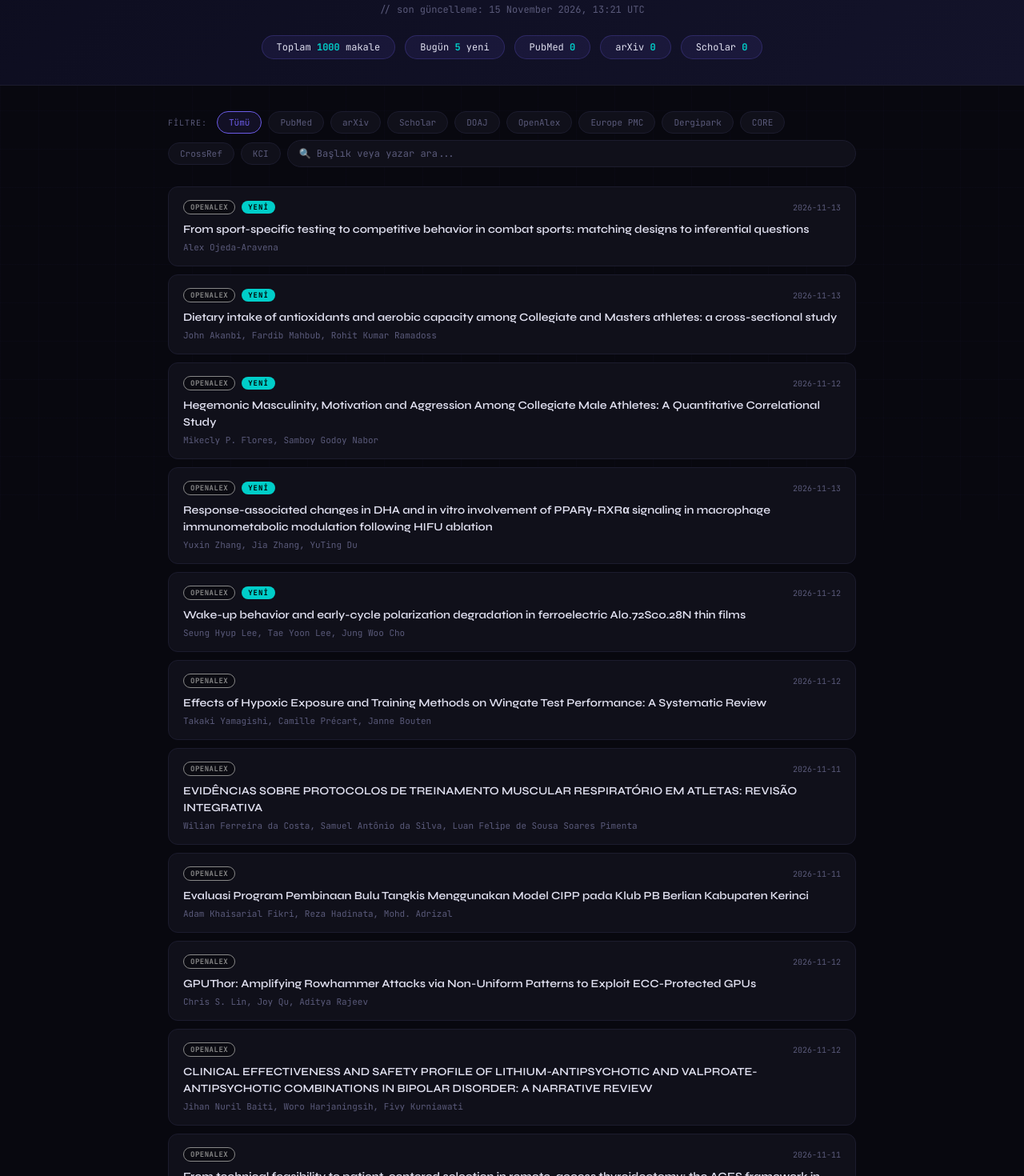
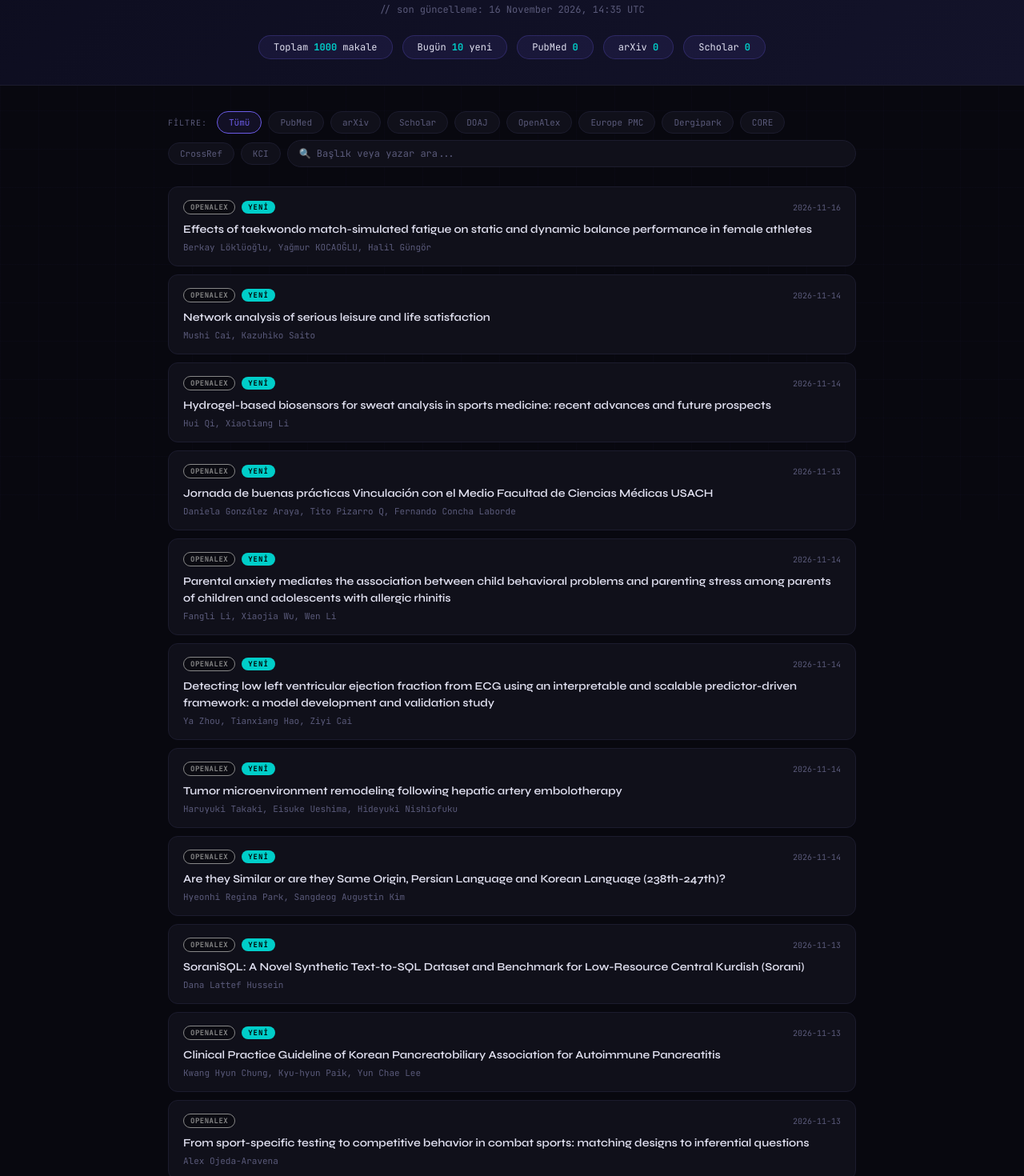
Before and after one commit to tekhanspor/makale, a plain HTML site: page docs/index.html in a window 1280 px wide. Shown: the part 150-1620 px from the top of the page at 80% size. Drawn offline with Linux system fonts and the light colour scheme.

Commit message:
🔬 Günlük tarama: 2026-11-16

```diff
--- a/docs/index.html
+++ b/docs/index.html
@@ -256,10 +256,10 @@
 <div class="hero">
   <div class="hero-icon">🥋</div>
   <h1>Taekwondo <span>Makale Takip</span></h1>
-  <div class="hero-sub">// son güncelleme: 15 November 2026, 13:21 UTC</div>
+  <div class="hero-sub">// son güncelleme: 16 November 2026, 14:35 UTC</div>
   <div class="stats-row">
     <div class="stat">Toplam <b>1000</b> makale</div>
-    <div class="stat">Bugün <b>5</b> yeni</div>
+    <div class="stat">Bugün <b>10</b> yeni</div>
     <div class="stat">PubMed <b>0</b></div>
     <div class="stat">arXiv <b>0</b></div>
     <div class="stat">Scholar <b>0</b></div>
@@ -286,12 +286,112 @@
 
   <div class="papers-grid" id="papersGrid">
 
-        <a class="paper-card" href="https://doi.org/10.3389/fphys.2026.2005041" target="_blank" rel="noopener" data-source="openalex">
+        <a class="paper-card" href="https://doi.org/10.1186/s13102-026-02249-9" target="_blank" rel="noopener" data-source="openalex">
+          <div class="paper-top">
+            <span class="badge" style="background:rgba(0,0,0,0.3);border:1px solid #888;color:#888">OpenAlex</span>
+            <span class="new-badge">YENİ</span>
+            <span class="paper-date">2026-11-16</span>
+          </div>
+          <div class="paper-title">Effects of taekwondo match-simulated fatigue on static and dynamic balance performance in female athletes</div>
+          <div class="paper-authors">Berkay Löklüoğlu, Yağmur KOCAOĞLU, Halil Güngör</div>
+        </a>
+
+        <a class="paper-card" href="https://doi.org/10.1057/s41599-026-09568-9" target="_blank" rel="noopener" data-source="openalex">
+          <div class="paper-top">
+            <span class="badge" style="background:rgba(0,0,0,0.3);border:1px solid #888;color:#888">OpenAlex</span>
+            <span class="new-badge">YENİ</span>
+            <span class="paper-date">2026-11-14</span>
+          </div>
+          <div class="paper-title">Network analysis of serious leisure and life satisfaction</div>
+          <div class="paper-authors">Mushi Cai, Kazuhiko Saito</div>
+        </a>
+
+        <a class="paper-card" href="https://doi.org/10.1080/15685551.2026.2763899" target="_blank" rel="noopener" data-source="openalex">
+          <div class="paper-top">
+            <span class="badge" style="background:rgba(0,0,0,0.3);border:1px solid #888;color:#888">OpenAlex</span>
+            <span class="new-badge">YENİ</span>
+            <span class="paper-date">2026-11-14</span>
+          </div>
+          <div class="paper-title">Hydrogel-based biosensors for sweat analysis in sports medicine: recent advances and future prospects</div>
+          <div class="paper-authors">Hui Qi, Xiaoliang Li</div>
+        </a>
+
+        <a class="paper-card" href="https://doi.org/10.35588/rutvol3n1exp3" target="_blank" rel="noopener" data-source="openalex">
           <div class="paper-top">
             <span class="badge" style="background:rgba(0,0,0,0.3);border:1px solid #888;color:#888">OpenAlex</span>
             <span class="new-badge">YENİ</span>
             <span class="paper-date">2026-11-13</span>
           </div>
+          <div class="paper-title">Jornada de buenas prácticas Vinculación con el Medio Facultad de Ciencias Médicas USACH</div>
+          <div class="paper-authors">Daniela González Araya, Tito Pizarro Q, Fernando Concha Laborde</div>
+        </a>
+
+        <a class="paper-card" href="https://doi.org/10.1038/s41598-026-79730-5" target="_blank" rel="noopener" data-source="openalex">
+          <div class="paper-top">
+            <span class="badge" style="background:rgba(0,0,0,0.3);border:1px solid #888;color:#888">OpenAlex</span>
+            <span class="new-badge">YENİ</span>
+            <span class="paper-date">2026-11-14</span>
+          </div>
+          <div class="paper-title">Parental anxiety mediates the association between child behavioral problems and parenting stress among parents of children and adolescents with allergic rhinitis</div>
+          <div class="paper-authors">Fangli Li, Xiaojia Wu, Wen Li</div>
+        </a>
+
+        <a class="paper-card" href="https://doi.org/10.1016/j.eclinm.2026.104331" target="_blank" rel="noopener" data-source="openalex">
+          <div class="paper-top">
+            <span class="badge" style="background:rgba(0,0,0,0.3);border:1px solid #888;color:#888">OpenAlex</span>
+            <span class="new-badge">YENİ</span>
+            <span class="paper-date">2026-11-14</span>
+          </div>
+          <div class="paper-title">Detecting low left ventricular ejection fraction from ECG using an interpretable and scalable predictor-driven framework: a model development and validation study</div>
+          <div class="paper-authors">Ya Zhou, Tianxiang Hao, Ziyi Cai</div>
+        </a>
+
+        <a class="paper-card" href="https://doi.org/10.1007/s11604-026-02121-3" target="_blank" rel="noopener" data-source="openalex">
+          <div class="paper-top">
+            <span class="badge" style="background:rgba(0,0,0,0.3);border:1px solid #888;color:#888">OpenAlex</span>
+            <span class="new-badge">YENİ</span>
+            <span class="paper-date">2026-11-14</span>
+          </div>
+          <div class="paper-title">Tumor microenvironment remodeling following hepatic artery embolotherapy</div>
+          <div class="paper-authors">Haruyuki Takaki, Eisuke Ueshima, Hideyuki Nishiofuku</div>
+        </a>
+
+        <a class="paper-card" href="https://doi.org/10.36346/sarjhss.2026.v08i06.005" target="_blank" rel="noopener" data-source="openalex">
+          <div class="paper-top">
+            <span class="badge" style="background:rgba(0,0,0,0.3);border:1px solid #888;color:#888">OpenAlex</span>
+            <span class="new-badge">YENİ</span>
+            <span class="paper-date">2026-11-14</span>
+          </div>
+          <div class="paper-title">Are they Similar or are they Same Origin, Persian Language and Korean Language (238th-247th)?</div>
+          <div class="paper-authors">Hyeonhi Regina Park, Sangdeog Augustin Kim</div>
+        </a>
+
+        <a class="paper-card" href="https://doi.org/10.21203/rs.3.rs-11715844/v1" target="_blank" rel="noopener" data-source="openalex">
+          <div class="paper-top">
+            <span class="badge" style="background:rgba(0,0,0,0.3);border:1px solid #888;color:#888">OpenAlex</span>
+            <span class="new-badge">YENİ</span>
+            <span class="paper-date">2026-11-13</span>
+          </div>
+          <div class="paper-title">SoraniSQL: A Novel Synthetic Text-to-SQL Dataset and Benchmark for Low-Resource Central Kurdish (Sorani)</div>
+          <div class="paper-authors">Dana Lattef Hussein</div>
+        </a>
+
+        <a class="paper-card" href="https://doi.org/10.5009/gnl260481" target="_blank" rel="noopener" data-source="openalex">
+          <div class="paper-top">
+            <span class="badge" style="background:rgba(0,0,0,0.3);border:1px solid #888;color:#888">OpenAlex</span>
+            <span class="new-badge">YENİ</span>
+            <span class="paper-date">2026-11-13</span>
+          </div>
+          <div class="paper-title">Clinical Practice Guideline of Korean Pancreatobiliary Association for Autoimmune Pancreatitis</div>
+          <div class="paper-authors">Kwang Hyun Chung, Kyu-hyun Paik, Yun Chae Lee</div>
+        </a>
+
+        <a class="paper-card" href="https://doi.org/10.3389/fphys.2026.2005041" target="_blank" rel="noopener" data-source="openalex">
+          <div class="paper-top">
+            <span class="badge" style="background:rgba(0,0,0,0.3);border:1px solid #888;color:#888">OpenAlex</span>
+
+            <span class="paper-date">2026-11-13</span>
+          </div>
           <div class="paper-title">From sport-specific testing to competitive behavior in combat sports: matching designs to inferential questions</div>
           <div class="paper-authors">Alex Ojeda-Aravena</div>
         </a>
@@ -299,7 +399,7 @@
         <a class="paper-card" href="https://doi.org/10.3389/fnut.2026.1924633" target="_blank" rel="noopener" data-source="openalex">
           <div class="paper-top">
             <span class="badge" style="background:rgba(0,0,0,0.3);border:1px solid #888;color:#888">OpenAlex</span>
-            <span class="new-badge">YENİ</span>
+
             <span class="paper-date">2026-11-13</span>
           </div>
           <div class="paper-title">Dietary intake of antioxidants and aerobic capacity among Collegiate and Masters athletes: a cross-sectional study</div>
@@ -309,7 +409,7 @@
         <a class="paper-card" href="https://doi.org/10.47191/ijmra/v9-i11-15" target="_blank" rel="noopener" data-source="openalex">
           <div class="paper-top">
             <span class="badge" style="background:rgba(0,0,0,0.3);border:1px solid #888;color:#888">OpenAlex</span>
-            <span class="new-badge">YENİ</span>
+
             <span class="paper-date">2026-11-12</span>
           </div>
           <div class="paper-title">Hegemonic Masculinity, Motivation and Aggression Among Collegiate Male Athletes: A Quantitative Correlational Study</div>
@@ -319,7 +419,7 @@
         <a class="paper-card" href="https://doi.org/10.3389/fimmu.2026.1982681" target="_blank" rel="noopener" data-source="openalex">
           <div class="paper-top">
             <span class="badge" style="background:rgba(0,0,0,0.3);border:1px solid #888;color:#888">OpenAlex</span>
-            <span class="new-badge">YENİ</span>
+
             <span class="paper-date">2026-11-13</span>
           </div>
           <div class="paper-title">Response-associated changes in DHA and in vitro involvement of PPARγ-RXRα signaling in macrophage immunometabolic modulation following HIFU ablation</div>
@@ -329,7 +429,7 @@
         <a class="paper-card" href="https://doi.org/10.1063/5.0345710" target="_blank" rel="noopener" data-source="openalex">
           <div class="paper-top">
             <span class="badge" style="background:rgba(0,0,0,0.3);border:1px solid #888;color:#888">OpenAlex</span>
-            <span class="new-badge">YENİ</span>
+
             <span class="paper-date">2026-11-12</span>
           </div>
           <div class="paper-title">Wake-up behavior and early-cycle polarization degradation in ferroelectric Al0.72Sc0.28N thin films</div>
@@ -2184,106 +2284,6 @@
           </div>
           <div class="paper-title">The role of core stability training in improving balance and poomsae technique quality in taekwondo poomsae athletes with neuromuscular control deficits with trunk involvement: a randomized controlled trial</div>
           <div class="paper-authors">Mehrdad Mohammadzadeh, Parisa Sedaghati</div>
-        </a>
-
-        <a class="paper-card" href="https://doi.org/10.1038/s41598-026-75692-w" target="_blank" rel="noopener" data-source="openalex">
-          <div class="paper-top">
-            <span class="badge" style="background:rgba(0,0,0,0.3);border:1px solid #888;color:#888">OpenAlex</span>
-
-            <span class="paper-date">2026-10-13</span>
-          </div>
-          <div class="paper-title">Cumulative ecological risk and depression in college students: the mediating role of self-esteem and the moderating role of psychological resilience</div>
-          <div class="paper-authors">Junliang Zhang, Shuang Zheng, Mengqi Fang</div>
-        </a>
-
-        <a class="paper-card" href="https://doi.org/10.18554/aces.6850" target="_blank" rel="noopener" data-source="openalex">
-          <div class="paper-top">
-            <span class="badge" style="background:rgba(0,0,0,0.3);border:1px solid #888;color:#888">OpenAlex</span>
-
-            <span class="paper-date">2026-10-13</span>
-          </div>
-          <div class="paper-title">Demandas fisiológicas do tiro com arco</div>
-          <div class="paper-authors">Marcelo Saldanha Aoki, Levy Oliveira Abraão, Pablo Nascimento</div>
-        </a>
-
-        <a class="paper-card" href="https://doi.org/10.1007/s40858-026-00857-x" target="_blank" rel="noopener" data-source="openalex">
-          <div class="paper-top">
-            <span class="badge" style="background:rgba(0,0,0,0.3);border:1px solid #888;color:#888">OpenAlex</span>
-
-            <span class="paper-date">2026-10-13</span>
-          </div>
-          <div class="paper-title">Occurrence and distribution of Streptomyces species causing potato scab in Brazil - characterization of two new species Streptomyces pococaldensis sp. nov. and Streptomyces shimoyamaii sp. nov.</div>
-          <div class="paper-authors">Suzete A. L. Destefano, Lucas Vitor, Danilo T. Amaral</div>
-        </a>
-
-        <a class="paper-card" href="https://doi.org/10.4312/9789612979034" target="_blank" rel="noopener" data-source="openalex">
-          <div class="paper-top">
-            <span class="badge" style="background:rgba(0,0,0,0.3);border:1px solid #888;color:#888">OpenAlex</span>
-
-            <span class="paper-date">2026-10-13</span>
-          </div>
-          <div class="paper-title">Formation and Transformation of Korean Confucianism</div>
-          <div class="paper-authors">Byoung Yoong Kang</div>
-        </a>
-
-        <a class="paper-card" href="https://doi.org/10.3389/fpsyg.2026.1952545" target="_blank" rel="noopener" data-source="openalex">
-          <div class="paper-top">
-            <span class="badge" style="background:rgba(0,0,0,0.3);border:1px solid #888;color:#888">OpenAlex</span>
-
-            <span class="paper-date">2026-10-14</span>
-          </div>
-          <div class="paper-title">Effects of structured exercise on executive function across childhood, adolescence, and later life: a systematic review and three-level meta-analysis examining exercise skill characteristics</div>
-          <div class="paper-authors">Shuaichao Liu, Haiyan Fan, Shijie Zhou</div>
-        </a>
-
-        <a class="paper-card" href="https://doi.org/10.3389/fnut.2026.1923019" target="_blank" rel="noopener" data-source="openalex">
-          <div class="paper-top">
-            <span class="badge" style="background:rgba(0,0,0,0.3);border:1px solid #888;color:#888">OpenAlex</span>
-
-            <span class="paper-date">2026-10-13</span>
-          </div>
-          <div class="paper-title">Optimizing hydration in Chinese youth taekwondo athletes: evidence-based daily and training session-specific fluid intake recommendations</div>
-          <div class="paper-authors">Ge Song, Yue Chen, Jiaqi Li</div>
-        </a>
-
-        <a class="paper-card" href="https://doi.org/10.3389/fspor.2026.1987540" target="_blank" rel="noopener" data-source="openalex">
-          <div class="paper-top">
-            <span class="badge" style="background:rgba(0,0,0,0.3);border:1px solid #888;color:#888">OpenAlex</span>
-
-            <span class="paper-date">2026-10-13</span>
-          </div>
-          <div class="paper-title">Effects of plyometric vs. traditional resistance training on kick performance and anaerobic power in elite taekwondo athletes</div>
-          <div class="paper-authors">Feiyang Yu, Tan Tian</div>
-        </a>
-
-        <a class="paper-card" href="https://doi.org/10.37698/gznws430" target="_blank" rel="noopener" data-source="openalex">
-          <div class="paper-top">
-            <span class="badge" style="background:rgba(0,0,0,0.3);border:1px solid #888;color:#888">OpenAlex</span>
-
-            <span class="paper-date">2026-10-13</span>
-          </div>
-          <div class="paper-title">The Impact of Transformational Leadership on Organization Performance in Pahang: Exploring the Moderating Role of Ethical Practices</div>
-          <div class="paper-authors">Sida Tantiana Sariat, Shakirah Noor Azlan</div>
-        </a>
-
-        <a class="paper-card" href="https://doi.org/10.37698/1wzfb407" target="_blank" rel="noopener" data-source="openalex">
-          <div class="paper-top">
-            <span class="badge" style="background:rgba(0,0,0,0.3);border:1px solid #888;color:#888">OpenAlex</span>
-
-            <span class="paper-date">2026-10-13</span>
-          </div>
-          <div class="paper-title">The Impact of Transactional Leadership on Organization Performance in Pahang: Exploring the Moderating Role of Ethical Practices</div>
-          <div class="paper-authors">Sida Tantiana Sariat, Shakirah Noor Azlan</div>
-        </a>
-
-        <a class="paper-card" href="https://doi.org/10.47863/873e5n87" target="_blank" rel="noopener" data-source="openalex">
-          <div class="paper-top">
-            <span class="badge" style="background:rgba(0,0,0,0.3);border:1px solid #888;color:#888">OpenAlex</span>
-
-            <span class="paper-date">2026-10-12</span>
-          </div>
-          <div class="paper-title">Universidade e escola na organização de eventos de futuros professores de Educação Física</div>
-          <div class="paper-authors">Allana Alencar, Ana Flávia Backes, Jaqueline Silva</div>
         </a>
   </div>
 
```
Also changed, not shown: data/papers.json.
